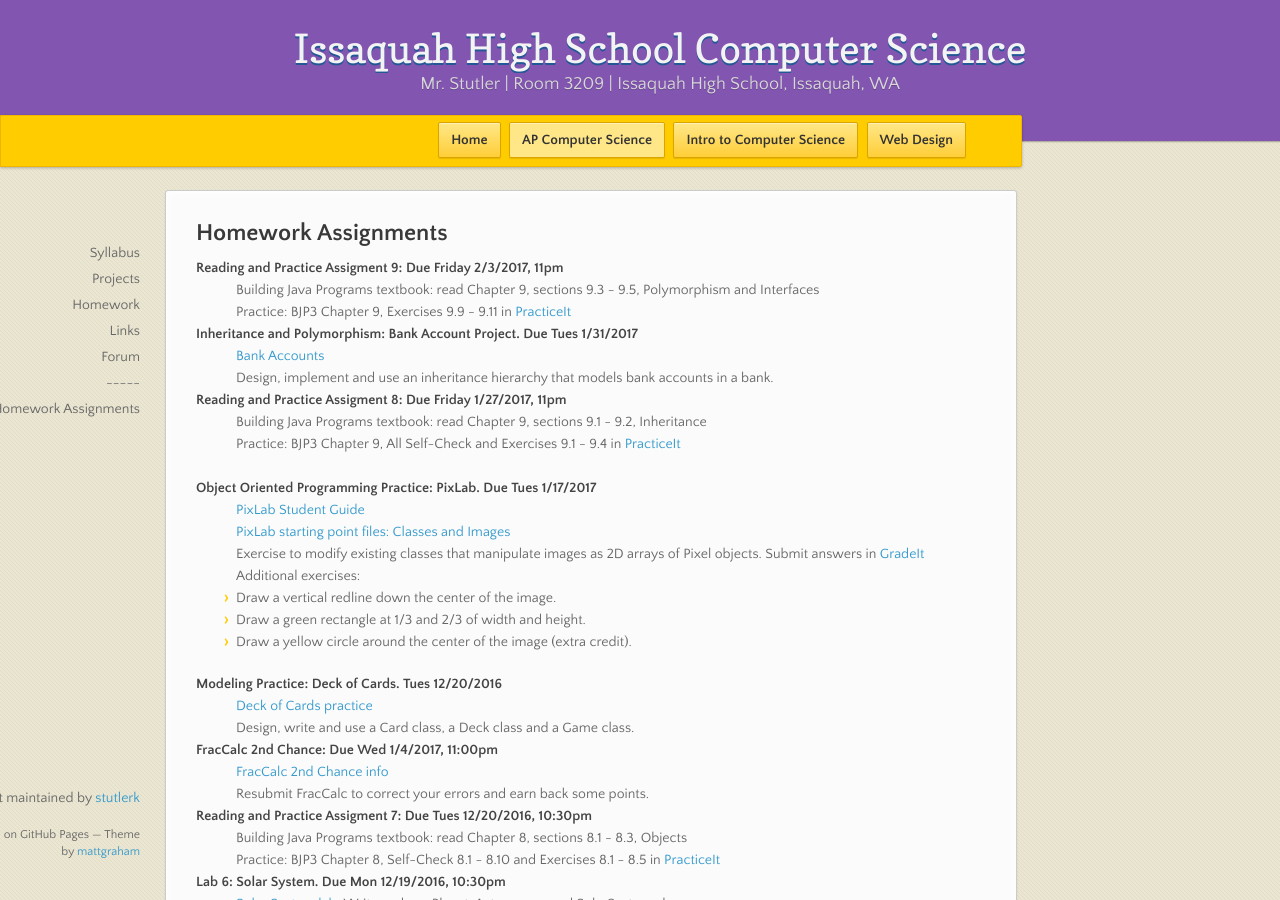
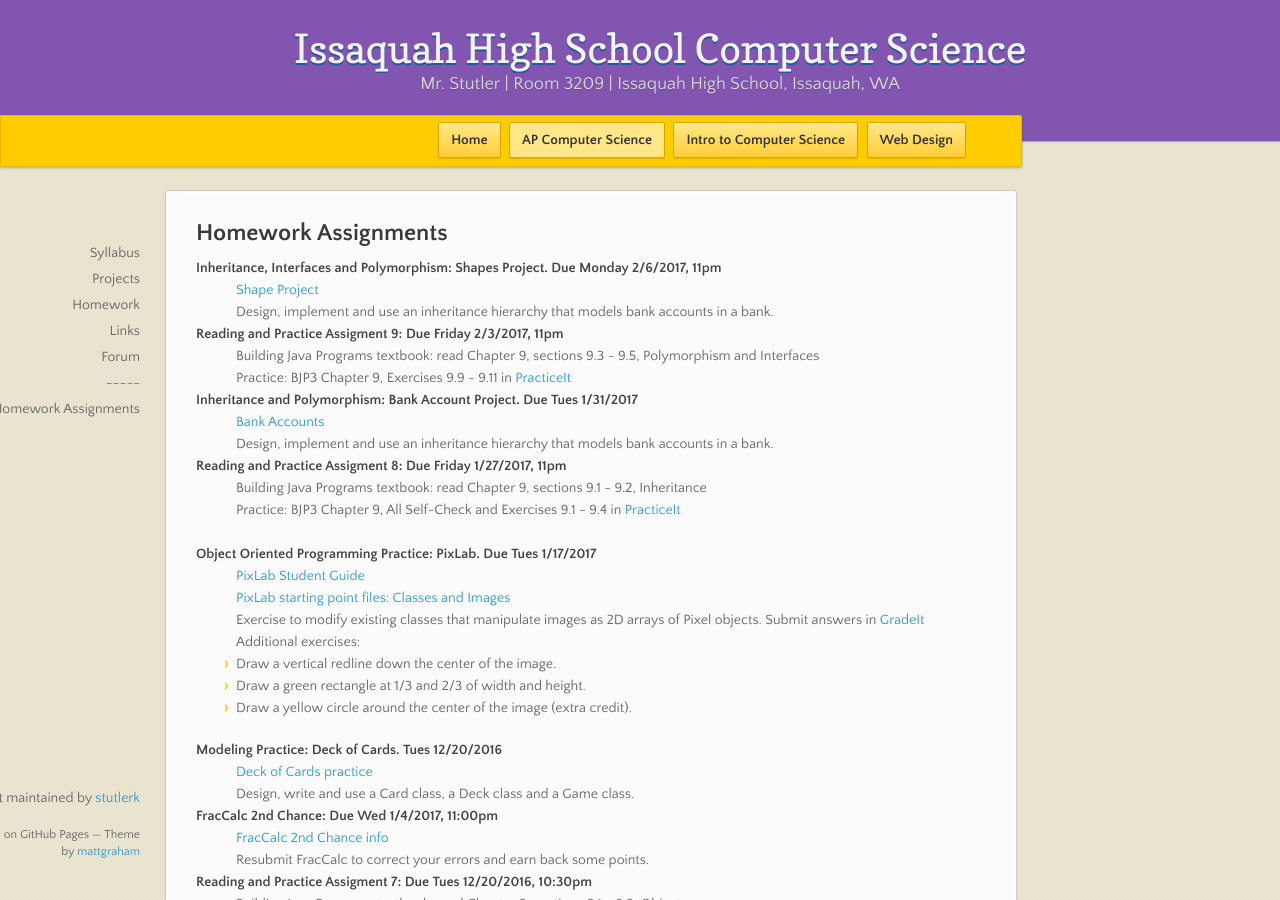
Before and after one commit to stutlerk/ihs-website, a Jekyll site: the page built from _apcs/homework.html, in a window 1280 px wide and 900 px high. Built offline with Jekyll 4.4.1, drawn with Linux system fonts in a browser that asks for light colours; nearby versions of some CDN libraries.

Commit message:
Update homework.html

```diff
--- a/_apcs/homework.html
+++ b/_apcs/homework.html
@@ -6,6 +6,10 @@
 <section>
 <h2>Homework Assignments</h2>
 <dl>
+    <dt>Inheritance, Interfaces and Polymorphism: Shapes Project. Due Monday 2/6/2017, 11pm</dt>
+    <dd><a href="https://issaquahwednet-my.sharepoint.com/personal/stutlerk_issaquah_wednet_edu/_layouts/15/guestaccess.aspx?docid=03e8cfdbcf64d4401a0e009428d6ac581&authkey=AedghIuahKIc6NI7vpXAzI4">Shape Project</a></dd>
+    <dd>Design, implement and use an inheritance hierarchy that models bank accounts in a bank.</dd>
+
     <dt>Reading and Practice Assigment 9: Due Friday 2/3/2017, 11pm</dt>
     <dd>Building Java Programs textbook: read Chapter 9, sections 9.3 - 9.5, Polymorphism and Interfaces</dd>
     <dd>Practice: BJP3 Chapter 9, Exercises 9.9 - 9.11 in <a href="http://practiceit.cs.washington.edu/">PracticeIt</a></dd>
```
